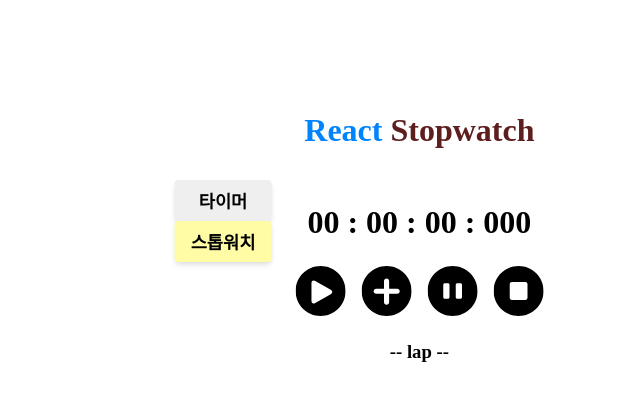
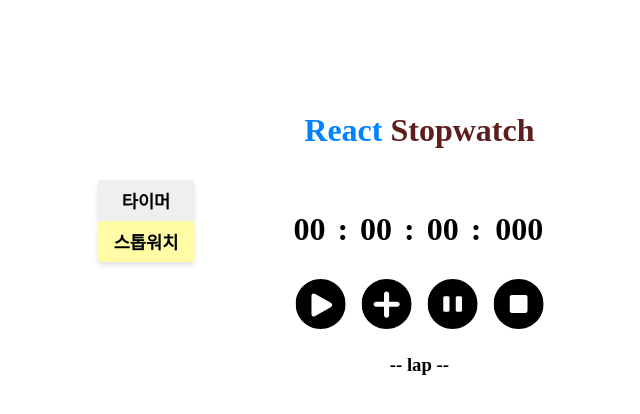
Before and after one commit to alittlekitten/SsocoTimer, a React (Create React App) app: page / in a window 1280 px wide. Both pictures are taken after a click on the button "스톱워치". Shown: the top 414 px of the page, without its empty margins (269-909 px from the left). Built offline with nearby package versions, Linux system fonts and the light colour scheme; a web font is replaced by a local one.

Commit message:
💄 Stopwatch 및 Timer 흔들리는 CSS 수정
너비와 높이를 고정하여 흔들리는 현상 제거

```diff
--- a/src/App.jsx
+++ b/src/App.jsx
@@ -14,7 +14,7 @@
   return (
     <div css={PageContainer}>
       <Nav />
-      <div>
+      <div css={MainContainer}>
         <Header />
         {tap === "Timer" && <Timer />}
         {tap === "Stopwatch" && <Stopwatch />}
@@ -31,4 +31,8 @@
   display: flex;
 `;
 
+const MainContainer = css`
+  width: 450px;
+`;
+
 export default App;
--- a/src/components/Stopwatch.jsx
+++ b/src/components/Stopwatch.jsx
@@ -14,8 +14,8 @@
   const [lap, setLap] = useState([]); // 랩
   const [status, setStatus] = useState("stop");
   const playTimeout = useRef(null); // 재생버튼을 눌렀을 때 발생하는 Interval을 담기 위한 변수
-  const startTime = useRef(null);
-  const pauseTime = useRef(null);
+  const startTime = useRef(null); // 시작 시간을 담은 ref요소
+  const pauseTime = useRef(null); // 잠시 멈춘 시간을 담은 ref요소
 
   // 타이머 상태에 따른 동작
 
@@ -57,12 +57,6 @@
   useEffect(() => {
     // play 눌렀을 때의 로직
     const now = new Date(Date.now() - startTime.current);
-    console.log(
-      now.getUTCHours(),
-      now.getUTCMinutes(),
-      now.getUTCSeconds(),
-      now.getUTCMilliseconds()
-    );
     if (status === "play") {
       playTimeout.current = setTimeout(() => {
         setHour(now.getUTCHours());
@@ -79,10 +73,14 @@
     <div css={totalContainer}>
       <div css={watchContainer}>
         <p>
-          {hour >= 10 ? hour : "0" + hour} :{" "}
-          {minute >= 10 ? minute : "0" + minute} :{" "}
-          {second >= 10 ? second : "0" + second} :{" "}
-          {ms >= 100 ? ms : ms >= 10 ? "0" + ms : "00" + ms}
+          <span className="hour">{hour >= 10 ? hour : "0" + hour}</span> :{" "}
+          <span className="minute">{minute >= 10 ? minute : "0" + minute}</span>{" "}
+          :{" "}
+          <span className="second">{second >= 10 ? second : "0" + second}</span>{" "}
+          :{" "}
+          <span className="ms">
+            {ms >= 100 ? ms : ms >= 10 ? "0" + ms : "00" + ms}
+          </span>
         </p>
       </div>
       <div css={playContainer({ status })}>
@@ -124,6 +122,22 @@
     font-weight: 600;
     font-size: 2rem;
     white-space: nowrap; // 다음줄로 안넘어가게
+    line-height: 50px;
+    vertical-align: middle;
+
+    .hour,
+    .minute,
+    .second {
+      display: inline-block;
+      text-align: center;
+      width: 40px;
+    }
+
+    .ms {
+      display: inline-block;
+      text-align: center;
+      width: 60px;
+    }
   }
 `;
 
```
